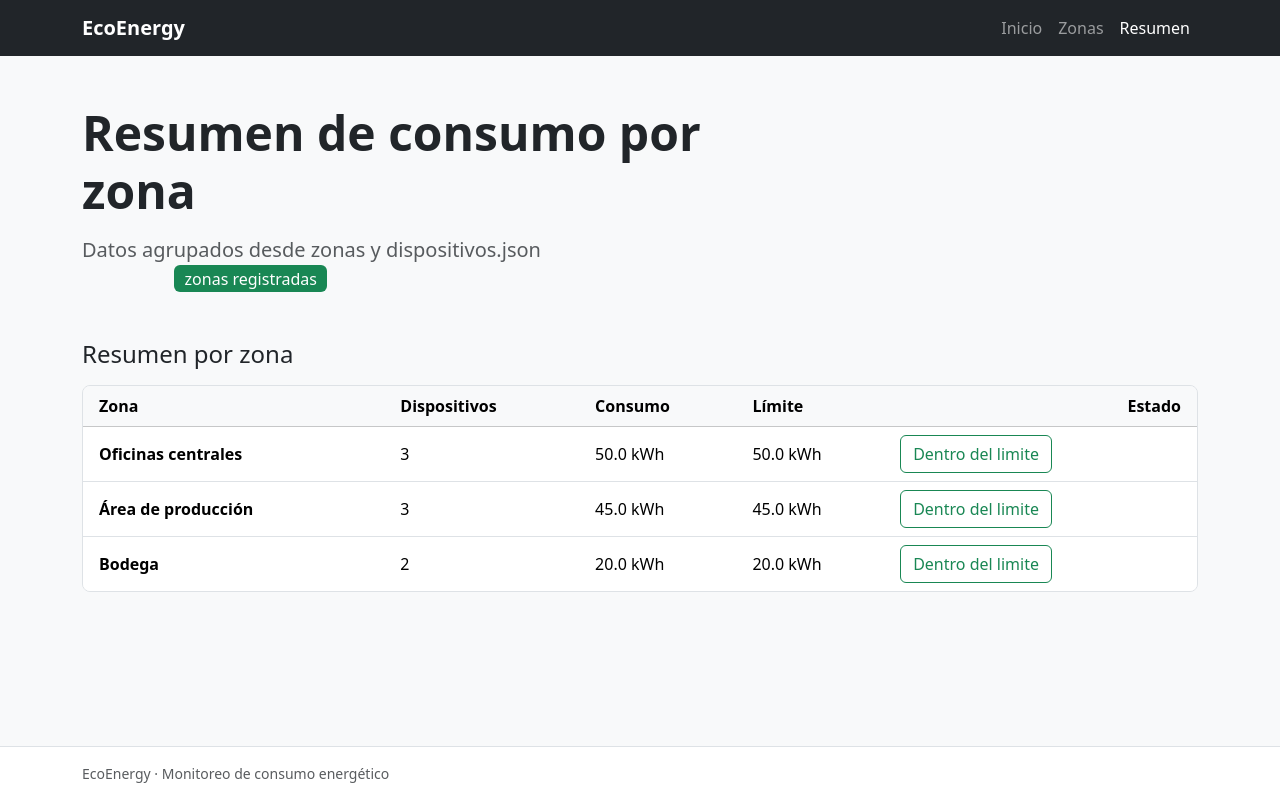
After one commit to Hvsh-bit/Django-p2c1-ConchaHarold, a Django app: page /resumen-zonas/ in a window 1280 px wide. The commit adds this page. Run offline with Django 5.2, Linux system fonts and the light colour scheme; some libraries are stand-ins or nearby versions.

Commit message:
Segunda parte

```diff
--- a/dispositivos/urls.py
+++ b/dispositivos/urls.py
@@ -11,4 +11,5 @@ urlpatterns = [
         views.detalle_zona,
         name="detalle_zona",
     ),
+    path("resumen-zonas/", views.resumen_zonas, name="resumen_zonas"),
 ]
--- a/dispositivos/views.py
+++ b/dispositivos/views.py
@@ -49,7 +49,6 @@ def lista_zonas(request):
 
 def detalle_zona(request, zona_id):
     zonas = cargar_json("zonas.json")
-    zona = buscar_por_id(zonas, zona_id)
 
     if zona is None:
         raise Http404("Zona no encontrada")
@@ -102,3 +101,29 @@ def detalle_zona(request, zona_id):
         "dispositivos/detalle_zona.html",
         contexto,
     )
+
+def resumen_zonas(request):
+    zonas = cargar_json("zonas.json")
+    dispositivos = cargar_json("dispositivos.json")
+
+    cantidades_por_zona = Counter(
+        dispositivo["zona_id"]
+        for dispositivo in dispositivos
+    )
+
+    zonas_con_resumen = [
+        {
+            **zona,
+            "cantidad_dispositivos": cantidades_por_zona.get(
+                zona["id"],
+                0,
+            ),
+        }
+        for zona in zonas
+    ]
+
+    return render(
+        request,
+        "dispositivos/resumen_zonas.html",
+        {"zonas": zonas_con_resumen},
+    )
--- a/templates/base.html
+++ b/templates/base.html
@@ -50,6 +50,12 @@
                             {% if request.resolver_match.url_name == 'lista_zonas' or request.resolver_match.url_name == 'detalle_zona' %}aria-current="page"{% endif %}
                         >
                             Zonas
+                        <a
+                            class="nav-link{% if request.resolver_match.url_name == 'resumen_zonas' %} active{% endif %}"
+                            href="{% url 'dispositivos:resumen_zonas' %}"
+                            {% if request.resolver_match.url_name == 'resumen_zonas' %}aria-current="page"{% endif %}
+                        >
+                            Resumen
                         </a>
                     </div>
                 </div>
@@ -65,7 +71,6 @@
                 EcoEnergy · Monitoreo de consumo energético
             </div>
         </footer>
-
         {% bootstrap_javascript %}
     </body>
 </html>
--- /dev/null
+++ b/templates/dispositivos/resumen_zonas.html
@@ -0,0 +1,69 @@
+{% extends "base.html" %}
+
+{% block title %}Resumen Zonas | EcoEnergy{% endblock %}
+
+{% block content %}
+    <header class="row align-items-start gy-3 mb-4 mb-lg-5">
+        <div class="col-lg-8">
+            <h1 class="display-5 fw-bold mb-3">Resumen de consumo por zona</h1>
+            <p class="lead text-body-secondary mb-0">
+                Datos agrupados desde zonas y dispositivos.json
+            </p>
+            <div class="col-lg-4 text-lg-end">
+                <span class="badge text-bg-success fs-6 fw-normal px-10 py-20">
+                    zonas registradas
+                </span>
+            </div>
+        </div>
+    </header>
+
+    <section aria-labelledby="titulo-tabla-zonas">
+        <h2 id="titulo-tabla-zonas" class="h4 mb-3">
+            Resumen por zona
+        </h2>
+
+        <div class="table-responsive bg-body border rounded-3">
+            <table class="table table-hover align-middle mb-0">
+                <caption class="visually-hidden">
+                    Zonas de consumo energético registradas
+                </caption>
+                <thead class="table-light">
+                    <tr>
+                        <th scope="col" class="ps-3">Zona</th>
+                        <th scope="col">Dispositivos</th>
+                        <th scope="col">Consumo</th>
+                        <th scope="col">Límite</th>
+                        <th scope="col" class="text-end pe-3">Estado</th>
+                    </tr>
+                </thead>
+                <tbody>
+                    {% for zona in zonas %}
+                        <tr>
+                            <th scope="row" class="ps-3 fw-semibold">
+                                {{ zona.nombre }}
+                            </th>
+                            <td>{{ zona.cantidad_dispositivos }}</td>
+                            <td>{{ zona.limite_kwh|floatformat:1 }}&nbsp;kWh</td>
+                            <td>{{ zona.limite_kwh|floatformat:1 }}&nbsp;kWh</td>
+                            <td class="card-end pe-3">
+                                <a
+                                    class="btn btn-outline-success text-nowrap"
+                                    href="{% url 'dispositivos:detalle_zona' zona.id %}"
+                                >
+                                Dentro del limite
+                                </a>
+                            </td>
+                        </tr>
+                    {% empty %}
+                        <tr>
+                            <td colspan="4" class="text-center py-5">
+                                No hay zonas disponibles.
+                            </td>
+                        </tr>
+                    {% endfor %}
+                </tbody>
+            </table>
+        </div>
+    </section>
+
+{% endblock %}
```
Also changed, not shown: respuestas.md (added).
